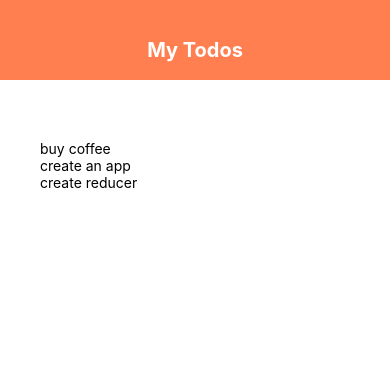
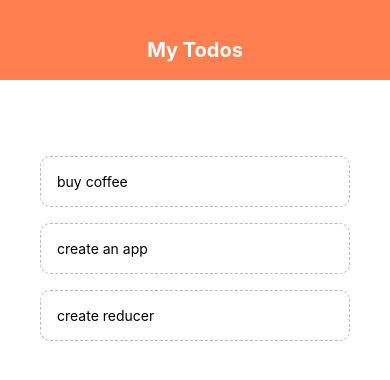
Before and after one commit to Dreezy305/ReactNative_Practice, a React Native app: screen / in a window 390 px wide. Shown: the top 380 px of the page. Built offline with nearby package versions, Linux system fonts and the light colour scheme.

Commit message:
building todo app

```diff
--- a/App.js
+++ b/App.js
@@ -1,6 +1,7 @@
 import { StatusBar } from "expo-status-bar";
 import React, { useState } from "react";
 import { StyleSheet, Text, View, FlatList } from "react-native";
+import TodoItem from "./components/todoItem";
 
 export default function App() {
   const [todos, setTodos] = useState([
@@ -8,6 +9,14 @@
     { text: "create an app", key: 2 },
     { text: "create reducer", key: 3 },
   ]);
+
+  const pressHandler = (key) => {
+    console.log(key);
+    setTodos((prevTodos) => {
+      return prevTodos.filter((todo) => todo.key !== key);
+    });
+  };
+
   return (
     <View style={styles.container}>
       {/* HEADER GOES HERE */}
@@ -19,7 +28,9 @@
         <View style={styles.list}>
           <FlatList
             data={todos}
-            renderItem={({ item }) => <Text>{item.text}</Text>}
+            renderItem={({ item }) => (
+              <TodoItem item={item} pressHandler={pressHandler} />
+            )}
           />
         </View>
       </View>
--- /dev/null
+++ b/components/todoItem.js
@@ -0,0 +1,21 @@
+import React from "react";
+import { StyleSheet, Text, TouchableOpacity } from "react-native";
+
+export default function TodoItem({ item, pressHandler }) {
+  return (
+    <TouchableOpacity onPress={pressHandler}>
+      <Text style={styles.item}>{item.text}</Text>
+    </TouchableOpacity>
+  );
+}
+
+const styles = StyleSheet.create({
+  item: {
+    padding: 16,
+    marginTop: 16,
+    borderColor: "#bbb",
+    borderWidth: 1,
+    borderStyle: "dashed",
+    borderRadius: 10,
+  },
+});
```
